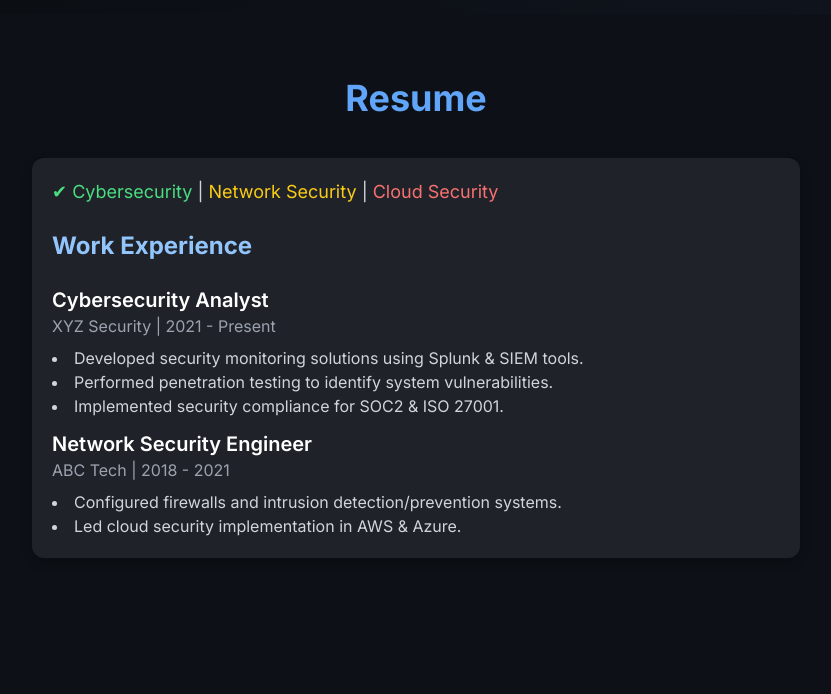
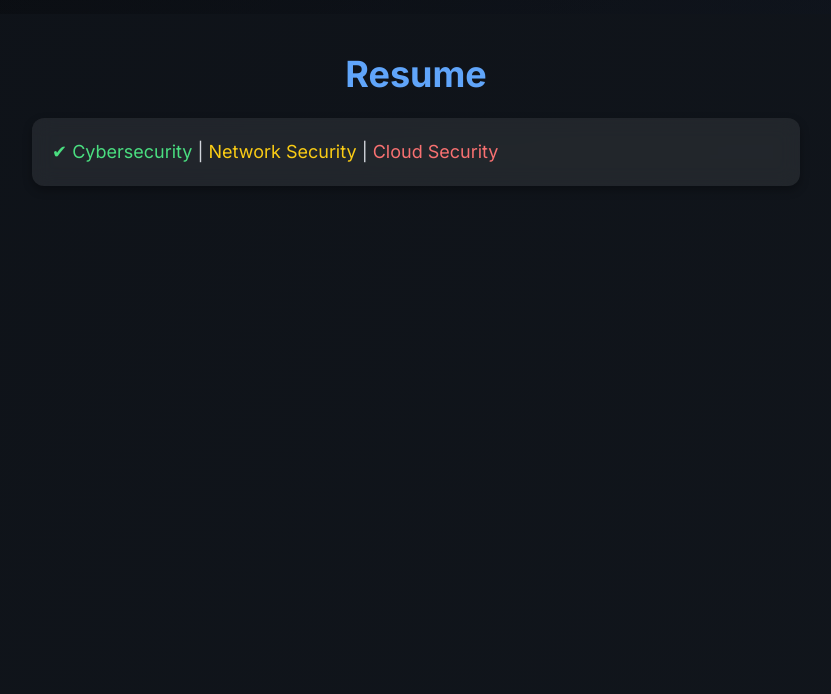
Before and after one commit to EyeonSee/EyeonCyberp, a React (Vite) app: page / in a window 1280 px wide. Shown: the part 786-1480 px from the top of the page, without its empty margins (224-1055 px from the left). Built offline with nearby package versions, Linux system fonts and the light colour scheme.

Commit message:
Update Resume.jsx

```diff
--- a/src/components/Resume.jsx
+++ b/src/components/Resume.jsx
@@ -1,35 +1,13 @@
 const Resume = () => {
   return (
-    <section id="resume" className="min-h-screen px-10 py-16 bg-[#0D1117] text-white">
-      <h2 className="text-4xl font-extrabold text-blue-400 mb-10 text-center">Resume</h2>
-      <div className="max-w-3xl mx-auto space-y-6 glassmorphism">
+    <section id="resume" className="min-h-screen p-10">
+      <h2 className="text-4xl font-bold text-blue-400 text-center">Resume</h2>
+      <div className="max-w-3xl mx-auto glassmorphism p-6 rounded-lg shadow-md mt-6">
         <p className="text-lg text-gray-300">
           <span className="text-green-400">✔ Cybersecurity</span> |
           <span className="text-yellow-400"> Network Security</span> |
           <span className="text-red-400"> Cloud Security</span>
         </p>
-
-        <h3 className="text-2xl font-bold text-blue-300">Work Experience</h3>
-        <div className="space-y-3">
-          <div>
-            <h4 className="text-xl font-semibold">Cybersecurity Analyst</h4>
-            <p className="text-gray-400">XYZ Security | 2021 - Present</p>
-            <ul className="list-disc list-inside mt-2 text-gray-300">
-              <li>Developed security monitoring solutions using Splunk & SIEM tools.</li>
-              <li>Performed penetration testing to identify system vulnerabilities.</li>
-              <li>Implemented security compliance for SOC2 & ISO 27001.</li>
-            </ul>
-          </div>
-
-          <div>
-            <h4 className="text-xl font-semibold">Network Security Engineer</h4>
-            <p className="text-gray-400">ABC Tech | 2018 - 2021</p>
-            <ul className="list-disc list-inside mt-2 text-gray-300">
-              <li>Configured firewalls and intrusion detection/prevention systems.</li>
-              <li>Led cloud security implementation in AWS & Azure.</li>
-            </ul>
-          </div>
-        </div>
       </div>
     </section>
   );
```
